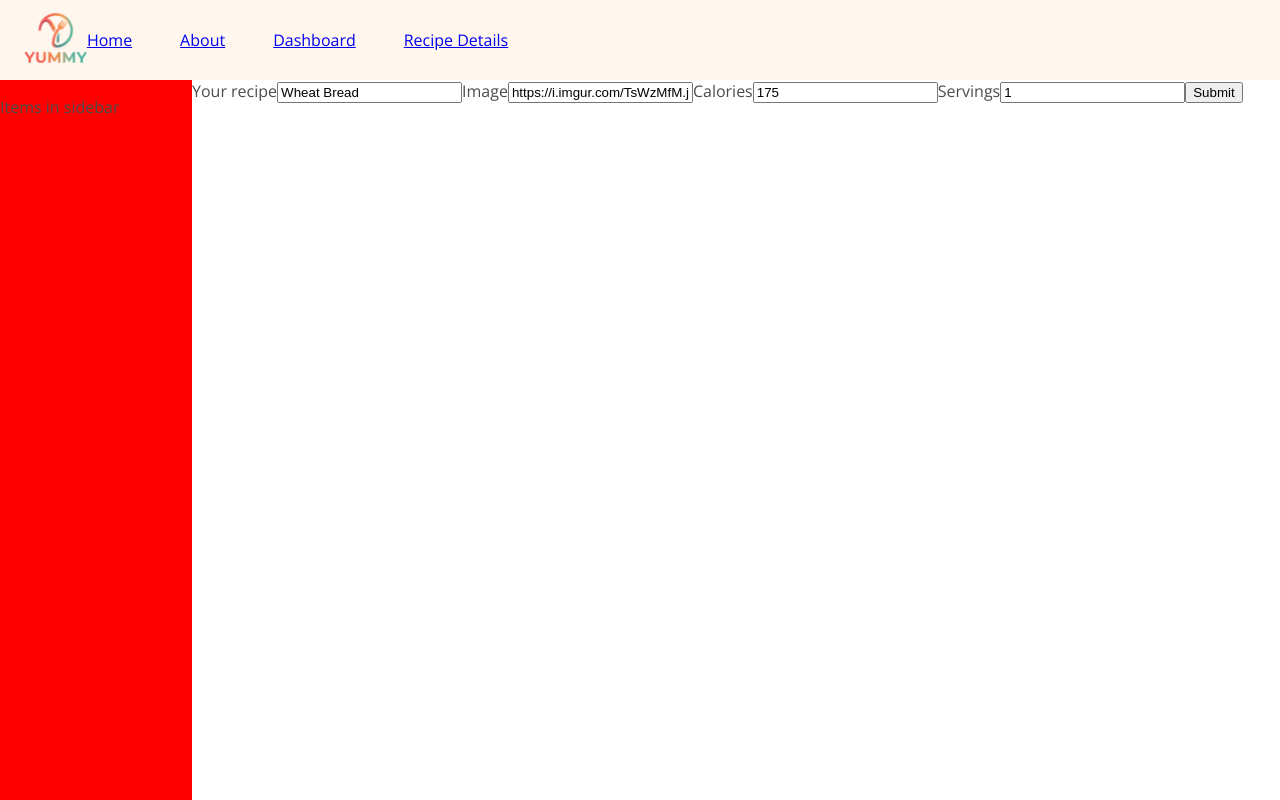
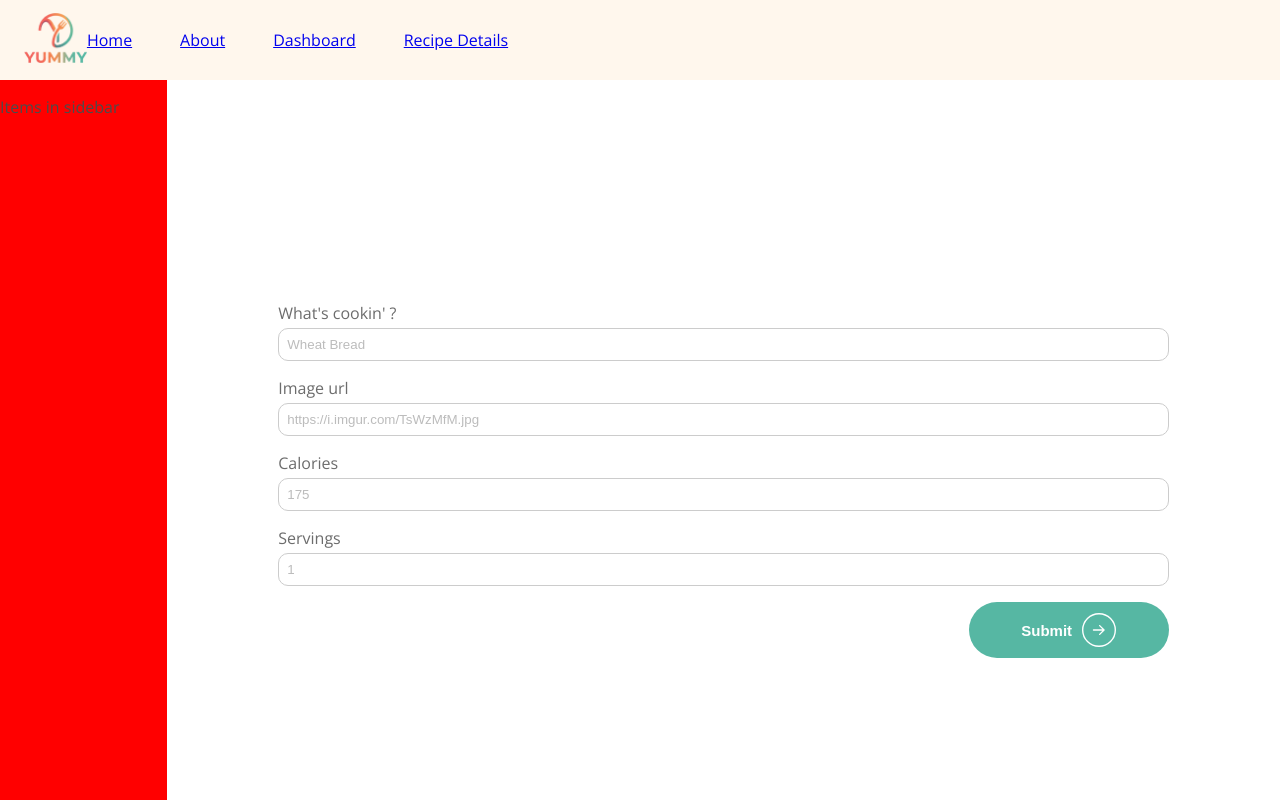
Before and after one commit to YenaKC/yummy-app, a React (Vite) app: page /dashboard/07d9616d-7a63-457c-b8a7-58f6a70a67e3 in a window 1280 px wide. Shown: the top 800 px of the page. Built offline with nearby package versions, Linux system fonts and the light colour scheme.

Commit message:
fix branching issue

```diff
--- a/src/components/NewRecipeForm.jsx
+++ b/src/components/NewRecipeForm.jsx
@@ -1,5 +1,6 @@
 import { useState } from 'react'
 import { useNavigate } from 'react-router-dom'
+import '../form.css'
 
 
 export const NewRecipeForm = ({ onSubmit, recipe, onUpdate }) => {
@@ -65,9 +66,9 @@ export const NewRecipeForm = ({ onSubmit, recipe, onUpdate }) => {
 
     return (
         <>
-            <form onSubmit={handleFormSubmit} >
+            <form onSubmit={handleFormSubmit} className='form-container'>
                 <label>
-                    Your recipe
+                    What's cookin' ?
                     <input
                         type="text"
                         placeholder="Best cookies ever"
@@ -76,7 +77,7 @@ export const NewRecipeForm = ({ onSubmit, recipe, onUpdate }) => {
                     />
                 </label>
                 <label>
-                    Image
+                    Image url
                     <input
                         type="text"
                         value={image}
@@ -101,7 +102,24 @@ export const NewRecipeForm = ({ onSubmit, recipe, onUpdate }) => {
                         onChange={(e) => { setServings(e.target.value) }}
                     />
                 </label>
-                <button>Submit</button>
+                <button>
+                    <span>
+                    Submit
+                    </span>
+                    <svg
+                        xmlns="http://www.w3.org/2000/svg"
+                        fill="none"
+                        viewBox="0 0 74 74"
+                        height="34"
+                        width="34"
+                    >
+                        <circle stroke-width="3" stroke="white" r="35.5" cy="37" cx="37"></circle>
+                        <path
+                        fill="white"
+                        d="M25 35.5C24.1716 35.5 23.5 36.1716 23.5 37C23.5 37.8284 24.1716 38.5 25 38.5V35.5ZM49.0607 38.0607C49.6464 37.4749 49.6464 36.5251 49.0607 35.9393L39.5147 26.3934C38.9289 25.8076 37.9792 25.8076 37.3934 26.3934C36.8076 26.9792 36.8076 27.9289 37.3934 28.5147L45.8787 37L37.3934 45.4853C36.8076 46.0711 36.8076 47.0208 37.3934 47.6066C37.9792 48.1924 38.9289 48.1924 39.5147 47.6066L49.0607 38.0607ZM25 38.5L48 38.5V35.5L25 35.5V38.5Z"
+                        ></path>
+                    </svg>
+                </button>
             </form>
         </>
     )
--- /dev/null
+++ b/src/form.css
@@ -0,0 +1,63 @@
+.form-page{
+    display: flex;
+    align-items: center;
+    justify-content: center;
+    width: 100%;
+    font-family: 'Open Sans', sans-serif;
+}
+
+.form-container {
+    display: flex;
+    flex-direction: column;
+    width: 80%;
+    gap:16px;
+}
+
+.form-container label {
+    display: flex;
+    flex-direction: column;
+    gap: 4px;
+    color: #6c6c6c;
+}
+
+.form-container input {
+  padding: 8px;
+  border: 1px solid #ccc;
+  border-radius: 10px;
+  color:#bcbcbc
+}
+
+.form-container input::placeholder {
+  color: #bcbcbc;
+}
+
+.form-container button {
+    align-self: flex-end;
+    cursor: pointer;
+    font-weight: 700;
+    padding: 10px 20px;
+    border-radius: 100px;
+    background: #56B7A3;
+    color: white;
+    display: flex;
+    align-items: center;
+    justify-content: center;
+    font-size: 15px;
+    border: 1px solid transparent;
+    transition: all 0.2s;
+    width: 200px;
+}
+
+.form-container button > svg {
+    width: 34px;
+    margin-left: 10px;
+}
+
+.form-container button:hover {
+    background: #357065;
+    transform: scale(1.1)
+}
+
+.form-container button:active {
+    transform: scale(0.95)
+}
--- a/src/pages/DashboardPage.jsx
+++ b/src/pages/DashboardPage.jsx
@@ -1,5 +1,7 @@
 import { NewRecipeForm } from "../components/NewRecipeForm"
 import { useParams } from 'react-router-dom'
+import '../form.css'
+
 
 export const DashboardPage = ({ onSubmit, recipesList, onUpdate }) => {
     // Objective: Adjust both AddRecipe & UpdateRecipe in NewRecipeForm component.
@@ -10,9 +12,7 @@ export const DashboardPage = ({ onSubmit, recipesList, onUpdate }) => {
         return recipe.id === recipeId;
     })
     return (
-        <div>
-            {/* I added the onUpdate props here */}
-            {/* Send the recipe to the form */}
+        <div className="form-page">
             <NewRecipeForm onSubmit={onSubmit} recipe={recipe} onUpdate={onUpdate}/>
             {/* <UpdateForm onSubmit={onSubmit} recipe={recipe} /> */}
 
```
